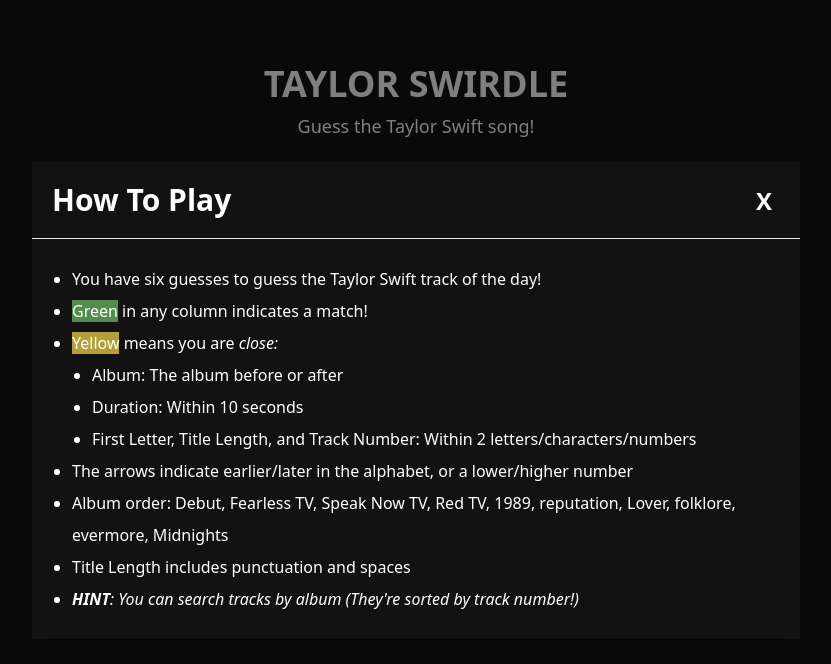
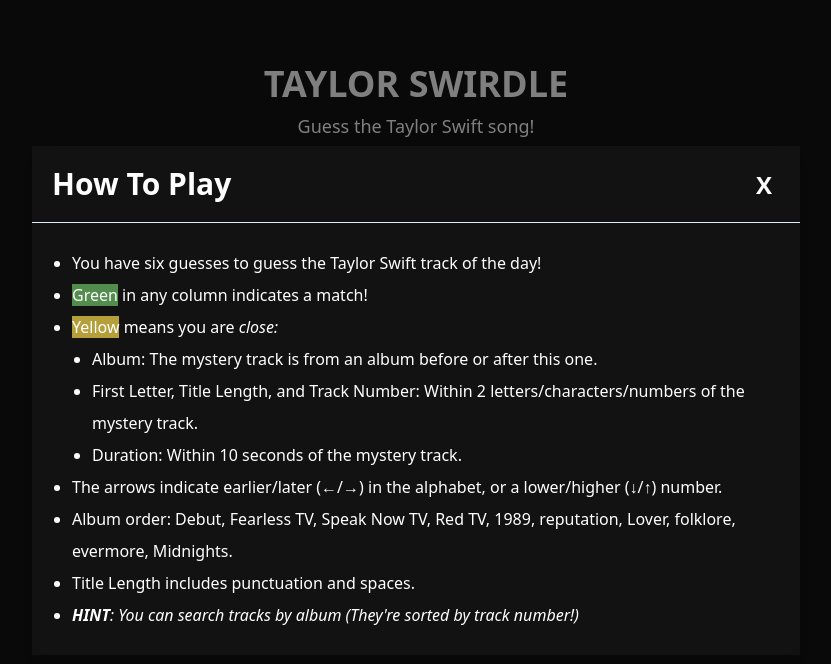
Before and after one commit to hjiang23/taylor-swirdle, a React (Create React App) app: page / in a window 1280 px wide. Both pictures are taken after a click on the button "HOW TO PLAY". Shown: the top 664 px of the page, without its empty margins (224-1055 px from the left). Built offline with nearby package versions, Linux system fonts and the light colour scheme; no server answers.

Commit message:
changed how to play wording a little

```diff
--- a/src/components/Rules.tsx
+++ b/src/components/Rules.tsx
@@ -46,14 +46,14 @@ function Rules(props: any) {
                       <li><span className = "bg-[#b59f3b]">Yellow</span> means you are <em>close:</em></li>
                     </ul>
                     <ul className = "list-disc pl-5">
-                      <li >Album: The album before or after</li>
-                      <li>Duration: Within 10 seconds</li>
-                      <li>First Letter, Title Length, and Track Number: Within 2 letters/characters/numbers</li>
+                      <li>Album: The mystery track is from an album before or after this one.</li>
+                      <li>First Letter, Title Length, and Track Number: Within 2 letters/characters/numbers of the mystery track.</li>
+                      <li>Duration: Within 10 seconds of the mystery track.</li>
                     </ul>
                     <ul className = "list-disc">
-                      <li>The arrows indicate earlier/later in the alphabet, or a lower/higher number</li>
-                      <li>Album order: Debut, Fearless TV, Speak Now TV, Red TV, 1989, reputation, Lover, folklore, evermore, Midnights</li>
-                      <li>Title Length includes punctuation and spaces</li>
+                      <li>The arrows indicate earlier/later (←/→) in the alphabet, or a lower/higher (↓/↑) number.</li>
+                      <li>Album order: Debut, Fearless TV, Speak Now TV, Red TV, 1989, reputation, Lover, folklore, evermore, Midnights.</li>
+                      <li>Title Length includes punctuation and spaces.</li>
                       <li><em><strong>HINT</strong>: You can search tracks by album (They're sorted by track number!)</em></li>
                     </ul>
                 </div>
```
